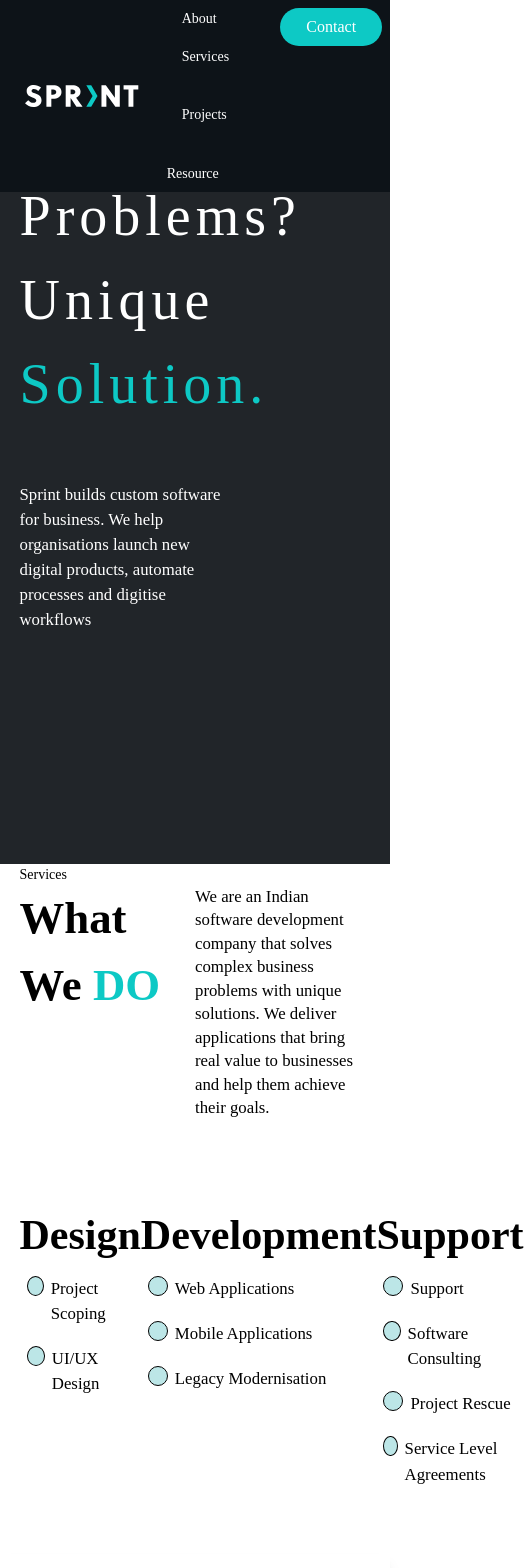
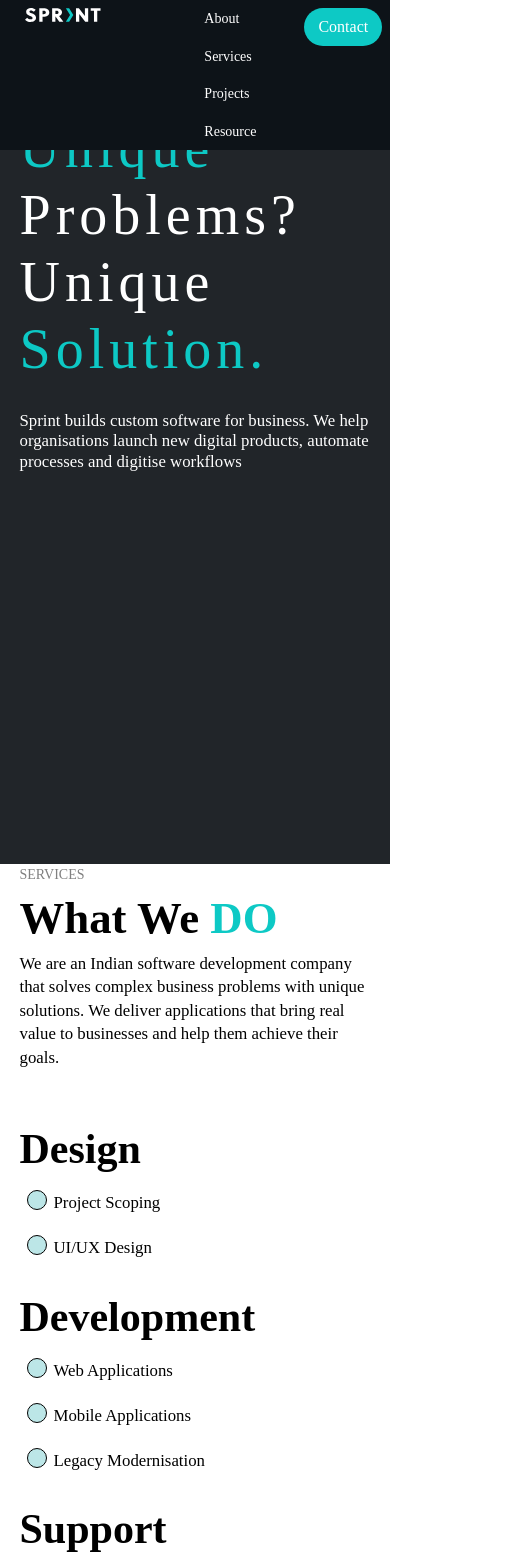
Before and after one commit to AnkushTri/sprintDigital, a React (Vite) app in the folder client/: page / in a window 390 px wide. Shown: the top 1568 px of the page, 524 px wide, since content can reach past the window. Built offline with nearby package versions, Linux system fonts and the light colour scheme.

Commit message:
home page responsive

```diff
--- a/client/src/Components/AboutUs/AboutUs.jsx
+++ b/client/src/Components/AboutUs/AboutUs.jsx
@@ -24,10 +24,10 @@ const AboutUs = () => {
   ]
 
   return (
-    <div className="w-[100%] py-[3rem] px-[2%]">
-      <div className="w-[60%] ">
-        <h3 className=" text-[#464652] text-[1.2rem]">About Us</h3>
-        <h1 className="text-[4rem] font-extrabold leading-[4.5rem]  my-5">
+    <div className="w-[100%] py-[15%] px-[2%] xsm:px-[5%]">
+      <div className="w-[60%] xsm:w-[100%]">
+        <h3 className=" text-[#464652] text-[1.2rem] uppercase">About Us</h3>
+        <h1 className="text-[4rem] font-extrabold leading-[4.5rem]  my-5 xsm:leading-[4rem] text-[3.2rem]">
           We work{" "}
           <span className="text-[var(--color-primary)]">with you, </span>
           not for you.
@@ -47,7 +47,7 @@ const AboutUs = () => {
           Some of the apis we work with
         </h3>
       </div>
-      <div className="w-[80%] flex justify-between gap-[5%] my-8">
+      <div className="w-[80%] flex justify-between gap-[5%] my-8 xsm:w-full">
         {apiImg?.map((item, index) => {
           return (
             <div key={index}>
@@ -56,13 +56,13 @@ const AboutUs = () => {
           );
         })}
       </div>
-      <div className="w-[100%] py-[10%] px-[2%] ">
-        <div className="title  w-[50%] text-center mx-auto">
-          <h1 className="text-[4rem] font-extrabold leading-[4.5rem]  my-5">
+      <div className="w-[100%] py-[10%] px-[2%] xsm:px-[5%]">
+        <div className="title  w-[50%] text-center mx-auto xsm:w-full">
+          <h1 className="text-[4rem] font-extrabold leading-[4.5rem]  my-5 xsm:leading-[4rem] text-[3.2rem]">
             Get Your Head in the{" "}
             <span className="text-[var(--color-primary)]"> Cloud</span>
           </h1>
-          <p className="py-5 leading-7 text-[1.2rem]">
+          <p className="py-5 leading-7 text-[1.2rem] xsm:py-1 text-justify">
             Day dreaming of changing the world, or maybe just your business?
             Whichever it may be, we're backing you to make it happen. The sky's
             the limit, so what can we help you achieve?
--- a/client/src/Components/Contacts/Contact.css
+++ b/client/src/Components/Contacts/Contact.css
@@ -39,3 +39,15 @@ label {
 .red {
     width: 600px;
 }
+
+@media screen and (max-width:576px){
+input,
+textarea,
+button {
+    padding: 0.1rem 1rem;
+    border: none;
+}
+label{
+    margin: -1rem 0 !important;
+}
+}
--- a/client/src/Components/Contacts/Contacts.jsx
+++ b/client/src/Components/Contacts/Contacts.jsx
@@ -5,7 +5,7 @@ function Contacts() {
   return (
     <>
       {/* contact form */}
-      <div className="bg-[var(--color-primary)] w-[100%] contact_home flex py-12 px-[2%]">
+      <div className="bg-[var(--color-primary)] w-[100%] contact_home flex py-12 px-[2%] xsm:flex-col">
         <div className=" text-[white] flex-1 my-10">
           <h3 className=" text-[#464652] text-[1.2rem]">Get in touch</h3>
           <h1 className="text-[4rem] font-extrabold leading-[4.5rem]  my-5">
@@ -23,7 +23,7 @@ function Contacts() {
               <input type="text" id="name" className="py-2 px-2 rounded-lg" />
             </div>
             <div className="flex flex-col w-[90%] my-3">
-              <label htmlFor="email">Email Address*</label>
+              <label htmlFor="email" className='xsm:pb-[-1rem]'>Email Address*</label>
               <input type="email" id="email" className="py-2 px-2 rounded-lg" />
             </div>
 
--- a/client/src/Components/Footer/Footer.jsx
+++ b/client/src/Components/Footer/Footer.jsx
@@ -6,8 +6,8 @@ import { FiTwitter } from "react-icons/fi";
 
 const Footer = () => {
   return (
-    <div className="bg-[#494949] flex flex-col px-[10%] py-12">
-      <div className="flex ">
+    <div className="bg-[#494949] flex flex-col px-[10%] py-12 xsm:px-[5%]">
+      <div className="flex xsm:flex-col gap-10">
         <div className="w-[65%]">
           <h1 className="text-[1.8rem] text-white font-bolder my-4">
             Ready when You are
@@ -57,7 +57,7 @@ const Footer = () => {
         </div>
       </div>
 
-      <div className="flex text-white w-[40%] my-12">
+      <div className="flex text-white w-[40%] my-12 xsm:w-[80%]">
         <div className="flex-1 text-[1.2rem]">
           {" "}
           <h2 className="py-2 text-[#bab7b7]">Explore</h2>
@@ -98,12 +98,12 @@ const Footer = () => {
         </div>
       </div>
 
-      <div className="flex text-[#bab7b7] my-2">
-        <div className="w-[65%] flex gap-4">
+      <div className="flex text-[#bab7b7] my-2 xsm:flex-col">
+        <div className="w-[65%] flex gap-4 xsm:w-full justify-center gap-8">
           <p>Privay Policy</p>
           <p>Terms & Conditions</p>
         </div>
-        <div className="w-[35%] text-center">
+        <div className="w-[35%] text-center xsm:w-full my-5">
           © 2024 Sprint. All Rights Reserved
         </div>
       </div>
--- a/client/src/Components/HeroSection.jsx
+++ b/client/src/Components/HeroSection/HeroSection.jsx
@@ -42,12 +42,12 @@ const HeroSection = () => {
   return (
     <>
       <Wrapper isScrolled={isScrolled}>
-        <div className="title">
+        <div className="title ">
           <h1>
             <span>Unique </span>Problems? Unique <span>Solution.</span>
           </h1>
         </div>
-        <div className="content">
+        <div className="content xsm:w-full">
           <p>
             Sprint builds custom software for business. We help organisations
             launch new digital products, automate processes and digitise
@@ -71,8 +71,12 @@ const Wrapper = styled.div`
   opacity: ${({ isScrolled }) => (isScrolled ? "0" : "1")};
   pointer-events: ${({ isScrolled }) => (isScrolled ? "none" : "auto")};
 
+  @media screen and (max-width: 576px) {
+    padding: 10% 5%;
+  }
+
   .title {
-    margin:4rem 0;
+    margin: 4rem 0;
     width: 70%;
     font-size: 4rem;
     color: #fff;
@@ -81,6 +85,10 @@ const Wrapper = styled.div`
     span {
       color: var(--color-primary);
     }
+    @media screen and (max-width: 576px) {
+      width: 100% ;
+      line-height: 1.2;
+    }
   }
 
   .content {
@@ -88,6 +96,11 @@ const Wrapper = styled.div`
     font-size: 1.2rem;
     p {
       color: #fff;
+    }
+    @media screen and (max-width: 576px) {
+      width: 100% !important;
+      line-height: 1.2 !important;
+      margin-top: -2rem;
     }
   }
 `;
--- a/client/src/Components/NavBar/NavBar.css
+++ b/client/src/Components/NavBar/NavBar.css
@@ -9,11 +9,7 @@
     position: fixed;
     z-index: 999;
 }
-.log
-{
-    margin: auto;
-    margin-left:1.2rem;
-}
+
 .components
 {
     display: flex;
@@ -42,6 +38,11 @@
     color: white;
     padding: 10px 15px;
     position: relative;
+}
+@media (max-width:768px){
+    .components ul li a{
+    padding: 0px;
+    }
 }
 
 .components ul li:not(:last-child) a::after {
--- a/client/src/Components/NavBar/NavBar.jsx
+++ b/client/src/Components/NavBar/NavBar.jsx
@@ -21,12 +21,12 @@ const NavBar = () => {
   };
 
   return (
-    <nav>
+    <nav className="xsm:fixed z-[999]">
       <div className="navbar xsm:w-[100vw]">
-        <div className="log">
+        <div className="log ml-5 xsm:self-start ml-0">
           <img src="logos/sprint.svg" alt="sprint" />
         </div>
-        <div className="components">
+        <div className="components ml-[20%]">
           <ul className="xsm:flex-col">
             <li>
               <Link to="/about">About</Link>
@@ -56,7 +56,7 @@ const NavBar = () => {
             </li>
           </ul>
         </div>
-        <button className="btn xsm:w-[30%] mx-auto self-start">
+        <button className="btn  xsm:w-[30%] self-start">
           {" "}
           <Link to="/contact">Contact</Link>
         </button>
--- a/client/src/Components/Services/Services.jsx
+++ b/client/src/Components/Services/Services.jsx
@@ -66,8 +66,8 @@ const Services = () => {
 
   return (
     <Wrapper>
-      <h2>Services</h2>
-      <div className="services">
+      <h2 className='uppercase text-[grey]'>Services</h2>
+      <div className="services xsm:flex-col mb-[-10%]">
         <h1>
           What We <span>DO</span>
         </h1>
@@ -77,7 +77,7 @@ const Services = () => {
           bring real value to businesses and help them achieve their goals.
         </p>
       </div>
-      <div className="service_type pt-12">
+      <div className="service_type pt-12 xsm:flex-col ">
         {
             services.map((el)=>{
                return <div className="ser" key={el}>
--- a/client/src/Pages/Home/Home.jsx
+++ b/client/src/Pages/Home/Home.jsx
@@ -1,5 +1,5 @@
 import React from 'react'
-import HeroSection from '../../Components/HeroSection'
+import HeroSection from '../../Components/HeroSection/HeroSection'
 import Services from '../../Components/Services/Services'
 import Works from '../../Components/Works/Works'
 import AboutUs from '../../Components/AboutUs/AboutUs'
```
Also changed, not shown: client/src/Components/Works/Works.jsx (+17 -17 lines).
